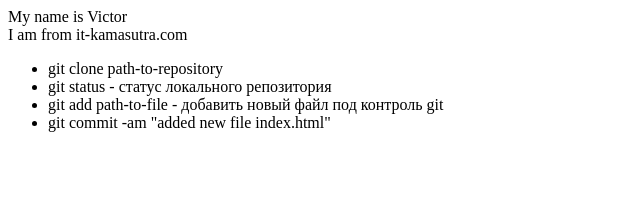
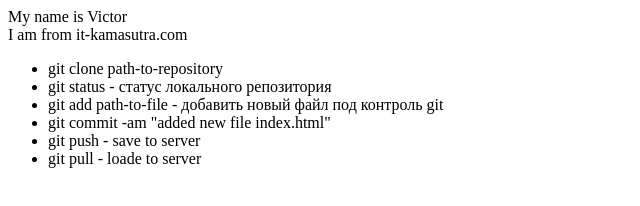
Before and after one commit to VictorNaN/git-leson, a plain HTML site: page index.html in a window 1280 px wide. Shown: the whole page, without its empty margins (0-640 px from the left). Drawn offline with Linux system fonts and the light colour scheme.

```diff
--- a/index.html
+++ b/index.html
@@ -9,5 +9,7 @@
 		<li> git status - статус локального репозитория</li>
 		<li> git add path-to-file - добавить новый файл под контроль git</li>
 		<li> git commit -am "added new file index.html"</li>
+		<li> git push - save to server</li>
+		<li> git pull - loade to server</li>
 	</ul>
 </div>
```
